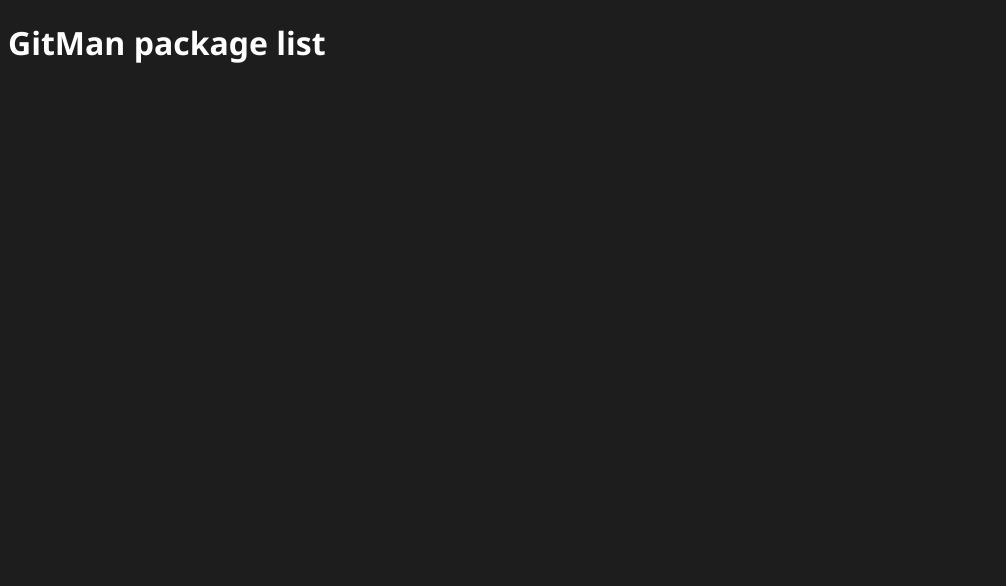
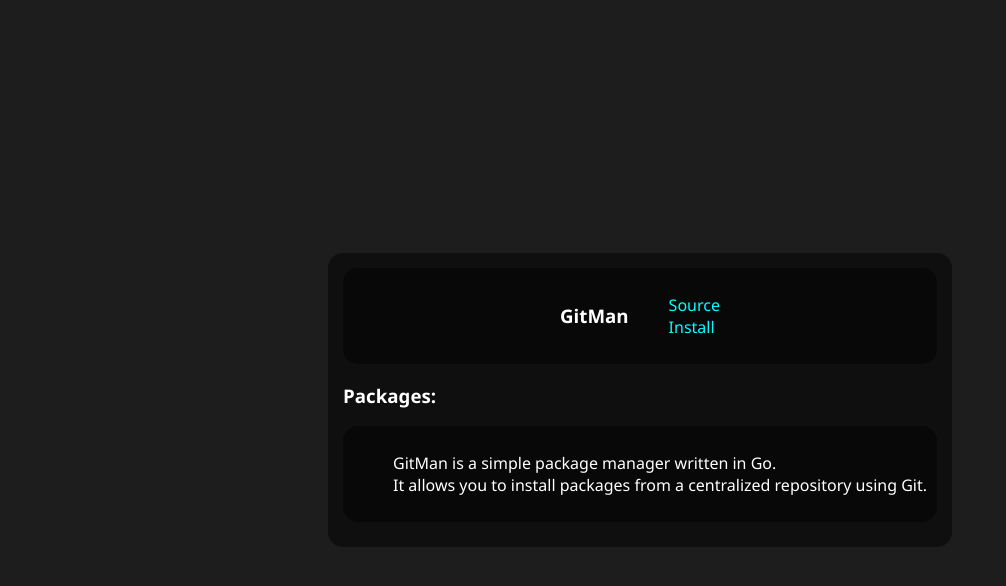
Before and after one commit to szczotapl/GitMan, a plain HTML site: page index.html in a window 1280 px wide. Shown: the whole page, without its empty margins (0-1006 px from the left). Drawn offline with Linux system fonts and the light colour scheme; no server answers.

Commit message:
added website

```diff
--- a/assets/script.js
+++ b/assets/script.js
@@ -2,14 +2,20 @@ fetch('https://raw.githubusercontent.com/riviox/GitMan/main/packages.json')
     .then(response => response.json())
     .then(data => {
         const packagesList = document.getElementById('packages-list');
-    data.forEach(package => {
+        let column;
+        data.forEach((package, index) => {
+            if (index % 5 === 0) {
+                column = document.createElement('div');
+                packagesList.appendChild(column);
+            }
+
             const packageItem = document.createElement('div');
             const packageName = document.createElement('a');
             packageName.textContent = package.name;
             packageName.href = package.repository;
             packageName.target = "_blank";
             packageItem.appendChild(packageName);
-        packagesList.appendChild(packageItem);
+            column.appendChild(packageItem);
         });
     })
-.catch(error => console.error('Błąd podczas pobierania danych:', error));
+    .catch(error => console.error('Error:', error));
--- a/assets/style.css
+++ b/assets/style.css
@@ -2,11 +2,28 @@ html {
     background-color: rgb(29, 29, 29);
     font-family: 'Segoe UI', Tahoma, Geneva, Verdana, sans-serif;
     color: white;
+    height: 100%;
+}
+
+body {
+    display: flex;
+    justify-content: center;
+    align-items: center;
+    height: 100%;
+    margin: 0;
+}
+
+.container {
+    display: flex;
+    justify-content: center;
+    align-items: center;
+    height: 100%;
 }
 
 #packages-list {
     display: flex;
     flex-direction: row;
+    flex-wrap: wrap;
 }
 
 #packages-list a {
@@ -14,6 +31,32 @@ html {
     border-radius: 5px;
     margin: 7px;
     background-color: rgb(48, 77, 100);
-    padding: 5px;
+    padding: 3px;
     text-decoration: none;
 }
+
+#packages-list div {
+    margin-bottom: 7px;
+}
+
+#main {
+    background-color: rgb(15, 15, 15);
+    padding: 15px;
+    border-radius: 15px;
+}
+
+.buttons {
+    text-decoration: none;
+    color: aqua;
+}
+
+li {
+    list-style: none;
+}
+
+.container {
+    background-color: rgb(8, 8, 8);
+    border-radius: 15px;
+    padding: 10px;
+    margin-bottom: 10px;
+}
--- a/index.html
+++ b/index.html
@@ -7,11 +7,22 @@
     <link rel="stylesheet" href="assets/style.css">
 </head>
 <body>
-
-    <h1>GitMan package list</h1>
-
-    <div id="packages-list"></div>
-
-    <script src="assets/script.js"></script>
+    <section id="main">
+        <div class="container">
+            <h3>GitMan</h3>
+            <ul>
+                <li><a href="https://github.com/riviox/GitMan" class="buttons">Source</a></li>
+                <li><a href="https://github.com/riviox/GitMan?tab=readme-ov-file#usage" class="buttons">Install</a></li>
+            </ul>
+        </div>
+        <h3>Packages:</h3>
+        <div id="packages-list"></div>
+        <script src="assets/script.js"></script>
+        <div class="container">
+            <ul>
+                <li>GitMan is a simple package manager written in Go. <br>It allows you to install packages from a centralized repository using Git.</li>
+            </ul>
+        </div>
+    </section>
 </body>
 </html>
```
Lines whose indentation alone changed are shown as unchanged.
